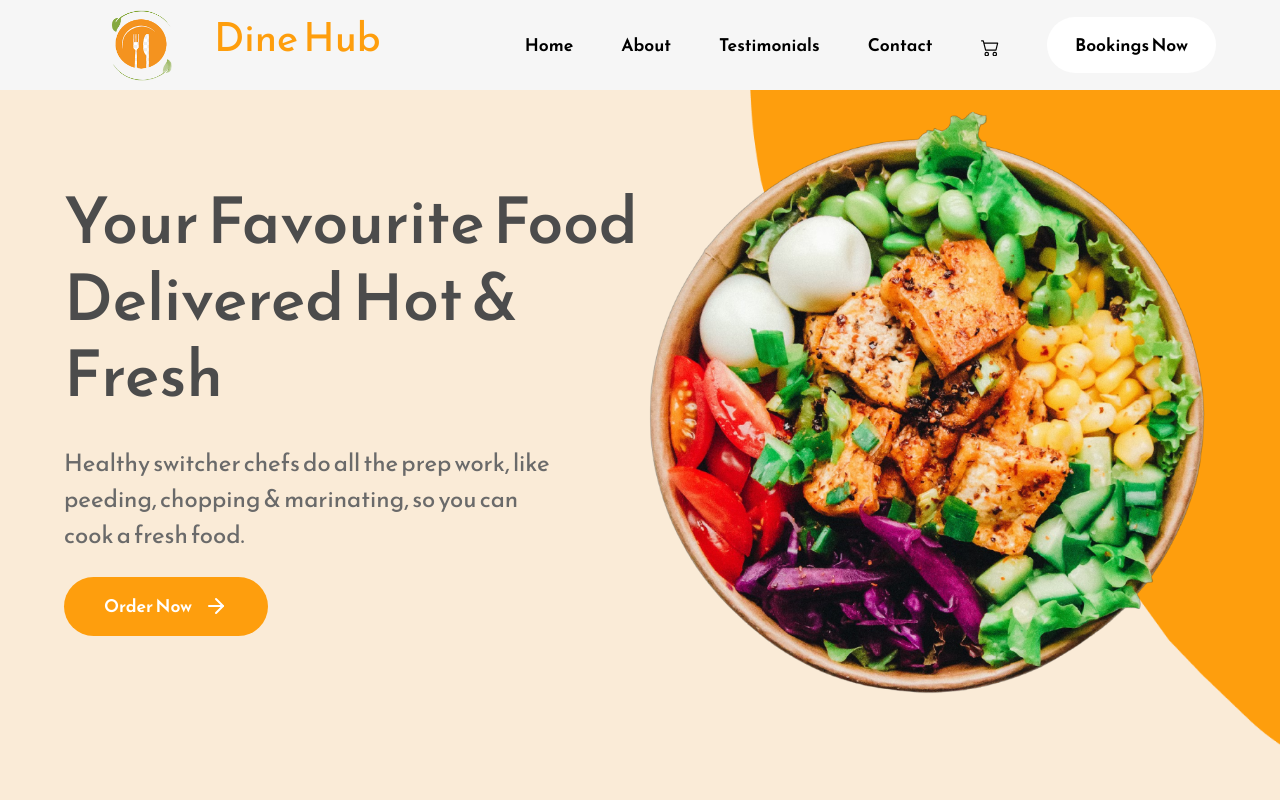
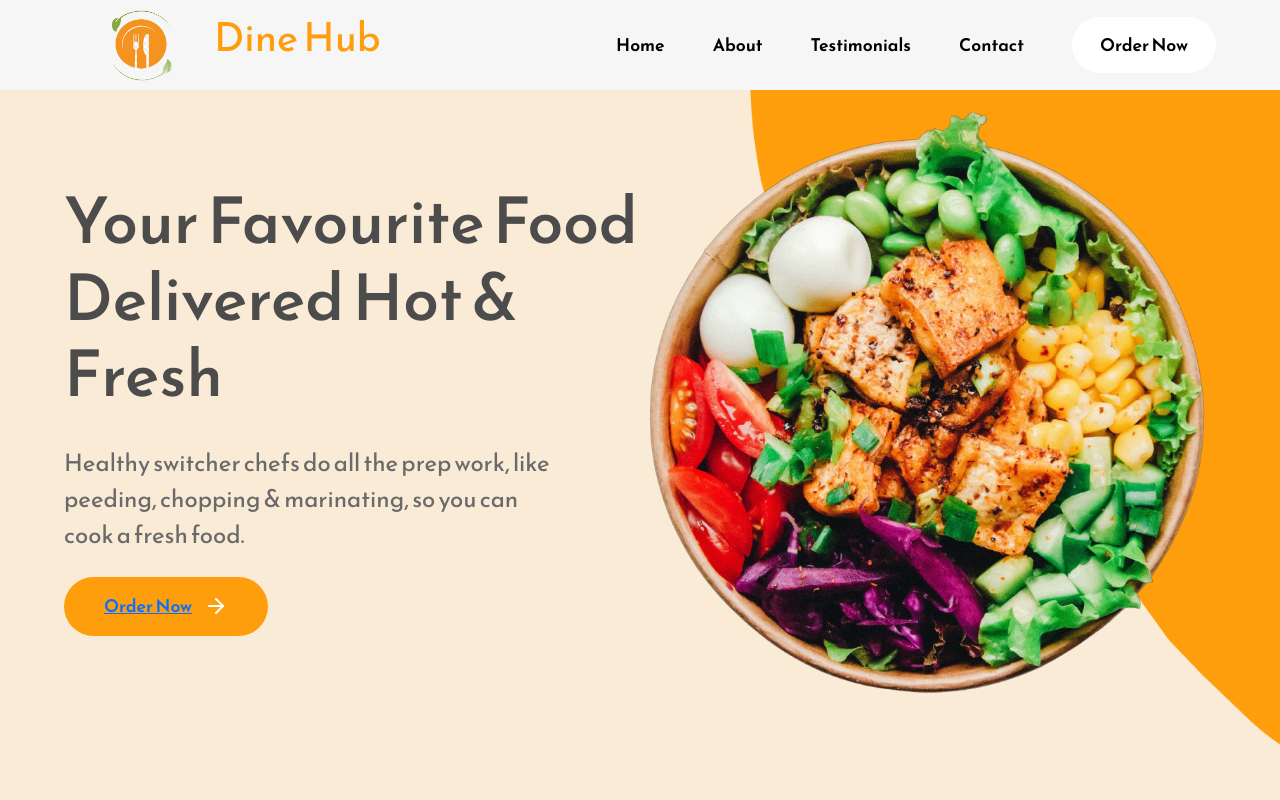
Before and after one commit to Muskangupta2507/Food_Aggregator, a React (Create React App) app: page / in a window 1280 px wide. Shown: the top 800 px of the page. Built offline with nearby package versions, Linux system fonts and the light colour scheme.

Commit message:
slight changes

```diff
--- a/src/App.css
+++ b/src/App.css
@@ -219,9 +219,9 @@ nav {
   padding: 0.5rem 1rem;
 }
 .footer-wrapper {
-  margin: 6rem 0rem;
+  margin: 2rem 0rem;
   display: flex;
-  margin-top: 10rem;
+  /* margin-top: 10rem; */
 }
 .footer-logo-container {
   max-width: 110px;
--- a/src/components/LandingPage/Footer.js
+++ b/src/components/LandingPage/Footer.js
@@ -30,8 +30,6 @@ const Footer = () => {
         <div className="footer-section-columns">
           <span>244-5333-7783</span>
           <span>hello@food.com</span>
-          <span>press@food.com</span>
-          <span>contact@food.com</span>
         </div>
         <div className="footer-section-columns">
           <span>Terms & Conditions</span>
--- a/src/components/LandingPage/Home.js
+++ b/src/components/LandingPage/Home.js
@@ -6,7 +6,7 @@ import { FiArrowRight } from "react-icons/fi";
 
 const Home = () => {
   return (
-    <div className="home-container">
+    <div id="ho" className="home-container">
       {/* <Navbar /> */}
       <div className="home-banner-container">
         <div className="home-bannerImage-container">
@@ -21,7 +21,8 @@ const Home = () => {
             & marinating, so you can cook a fresh food.
           </p>
           <button className="secondary-button">
-            Order Now <FiArrowRight />{" "}
+            <a href="#orderNow">
+            Order Now</a> <FiArrowRight />{" "}
           </button>
         </div>
         <div className="home-image-section">
--- a/src/components/LandingPage/Navbar.js
+++ b/src/components/LandingPage/Navbar.js
@@ -50,14 +50,14 @@ const Navbar = () => {
         <p>Dine Hub</p>
       </div>
       <div className="navbar-links-container pad-4">
-        <a href="home">Home</a>
+        <a href="#ho">Home</a>
         <a href="#about">About</a>
         <a href="#test" >Testimonials</a>
         <a href="#contact">Contact</a>
-        <a href="">
+        {/* <a href="">
           <BsCart2 className="navbar-cart-icon" />
-        </a>
-        <button className="primary-button">Bookings Now</button>
+        </a> */}
+        <button className="primary-button">Order Now</button>
       </div>
       <div className="navbar-menu-container">
         <HiOutlineBars3 onClick={() => setOpenMenu(true)} />
--- a/src/components/OrderPage/style.css
+++ b/src/components/OrderPage/style.css
@@ -27,8 +27,7 @@
       width: 20rem;
       border-radius: 5px;
   }
-
-  .details{
+.details{
       flex: .5;
   };
 
```
